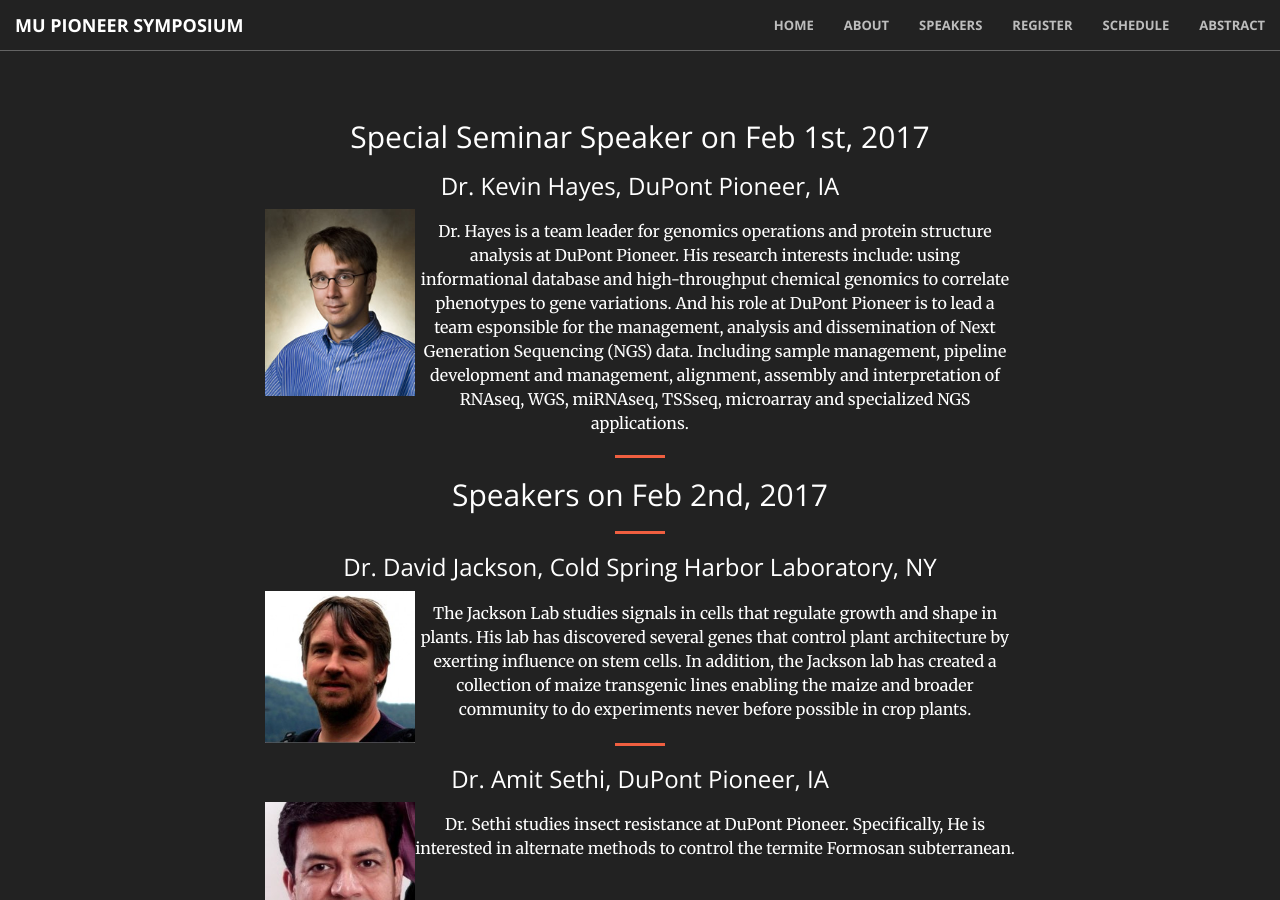
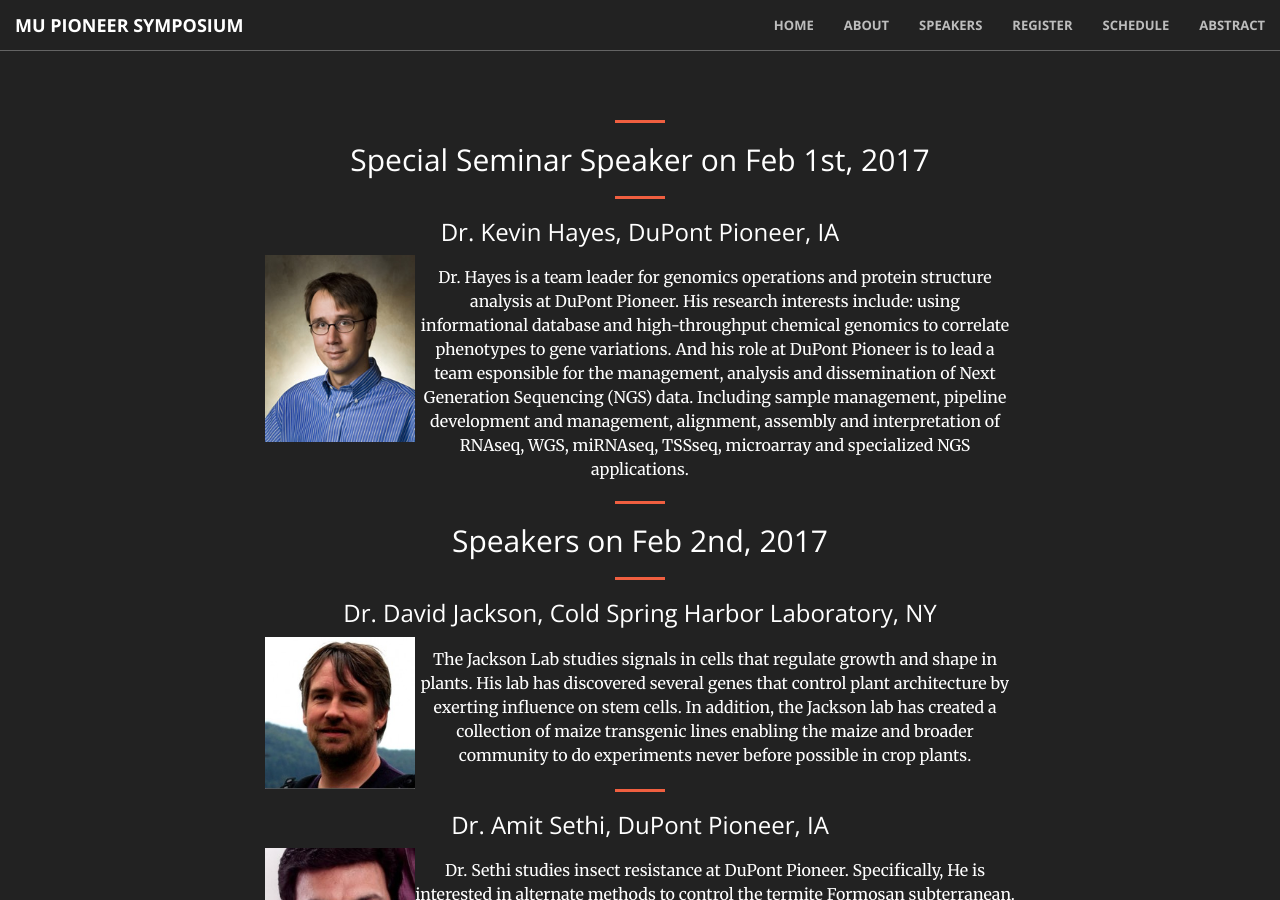
Before and after one commit to mupioneersymposium/mupioneersymposium.github.io, a Jekyll site: the page built from speakers.md, in a window 1280 px wide and 900 px high. Built offline with Jekyll 4.4.1, drawn with Linux system fonts in a browser that asks for light colours.

Commit message:
Update speakers.md

```diff
--- a/speakers.md
+++ b/speakers.md
@@ -1,8 +1,10 @@
 ---
 layout: regular
 ---
+
+<hr style="clear: both;" />
 ## Special Seminar Speaker on Feb 1st, 2017
-
+<hr style="clear: both;" />
 
 
 ### Dr. Kevin Hayes, DuPont Pioneer, IA
```
